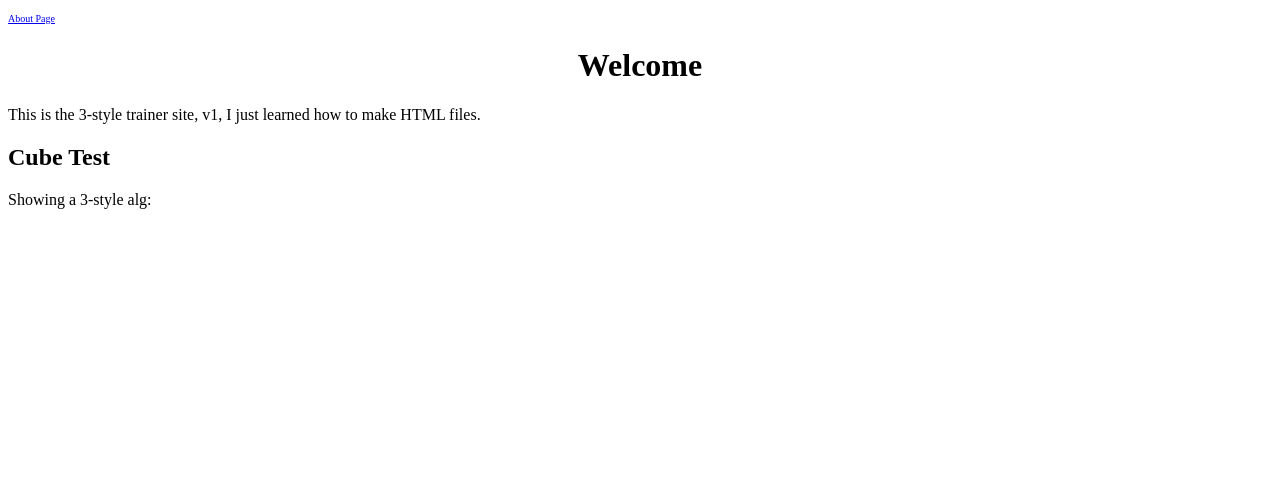
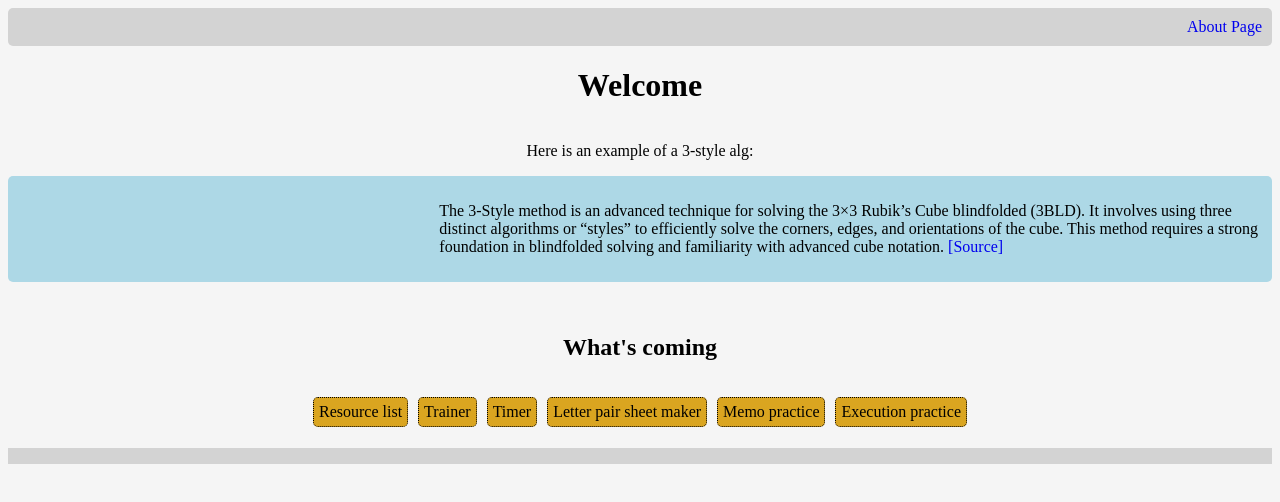
Before and after one commit to cubercubegit/3-style, a website: page index.html in a window 1280 px wide. Drawn offline with Linux system fonts and the light colour scheme.

Commit message:
Remake welcome page with flexbox css

```diff
--- a/index.html
+++ b/index.html
@@ -7,14 +7,36 @@
     <link rel="stylesheet" href="style.css">
 </head>
 <body>
+    <div class="header">
         <a href="about.html" class="basics">About Page</a>
+    </div>
+    <div class="main">
         <h1>Welcome</h1>
-    This is the 3-style trainer site, v1, I just learned how to make HTML files.
-    <h2>Cube Test</h2>
-    <p>Showing a 3-style alg: </p>
+        <p>Here is an example of a 3-style alg: </p>
+        <div class="explain">
             <script src="https://cdn.cubing.net/js/cubing/twisty" type="module"></script>
             <twisty-player alg="R F' R' R' D R U R' D' R U' R F R'"></twisty-player>
             <!-- [R F' R' : [R' D R, U]] -->
+            <p>The 3-Style method is an advanced technique for solving the 3×3 Rubik’s Cube blindfolded (3BLD). It involves using three distinct algorithms or “styles” to efficiently solve the corners, edges, and orientations of the cube. This method requires a strong foundation in blindfolded solving and familiarity with advanced cube notation. <a href="http://cubesolv.com/archives/207">[Source]</a></p>
+        </div>
+
          <p></p>
+    </div>
+
+    <div class="plans">
+        <h2>What's coming</h2>
+        <div class="items">
+            <p>Resource list</p>
+            <p>Trainer</p>
+            <p>Timer</p>
+            <p>Letter pair sheet maker</p>
+            <p>Memo practice</p>
+            <p>Execution practice</p>
+        </div>
+    </div>
+    <div class="footer">
+        <p></p>
+    </div>
+
 </body>
 </html>
--- a/style.css
+++ b/style.css
@@ -1,8 +1,68 @@
-a.basics {
-    font-size: x-small;
+body {
+    display: flex;
+    flex-direction: column;
+    background-color: whitesmoke;
 }
 
-h1 {
-    font-size: xx-large;
+.main {
+    display: flex;
+    flex-direction: column;
+    align-items: center;
+}
+
+.header{
+    background-color: lightgrey;
+    display: flex;
+    justify-content: flex-end;
+    padding: 10px;
+    border-radius: 5px;
+}
+
+a {
+    text-decoration: none;
+}
+
+.explain{
+    display: flex;
+    gap: 10px;
+    background-color: lightblue;
+    padding: 10px;
+    border-radius: 5px;
+}
+
+.explain p {
+    flex:2;
+}
+
+.explain script,
+.explain twisty-player{
+    flex:1;
+}
+
+.footer{
+    background-color: lightgrey;
+    margin-top: 5px;
+}
+
+.plans {
+    display: flex;
+    flex-direction: column;
+    align-items: center;
+}
+
+.plans .items {
+    display: flex;
+    gap: 10px;
+    align-items: center;
+    flex: 1;
+    flex-wrap: wrap;
+    justify-content: space-evenly;
+}
+
+.plans .items p{
+    background-color: goldenrod;
+    border: 1px dotted black;
+    border-radius: 5px;
     text-align: center;
+    padding: 5px;
 }
```
Lines whose indentation alone changed are shown as unchanged.
